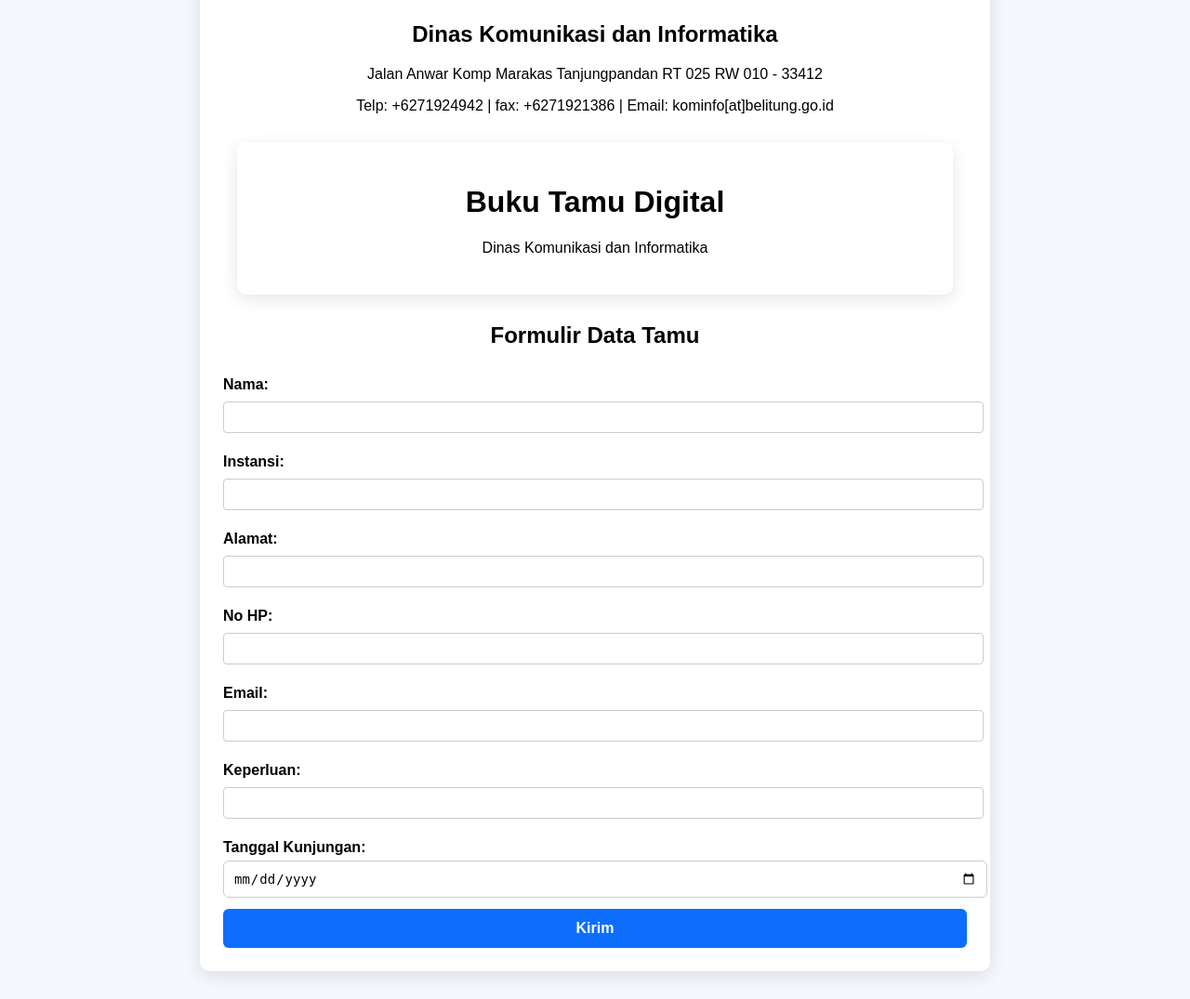
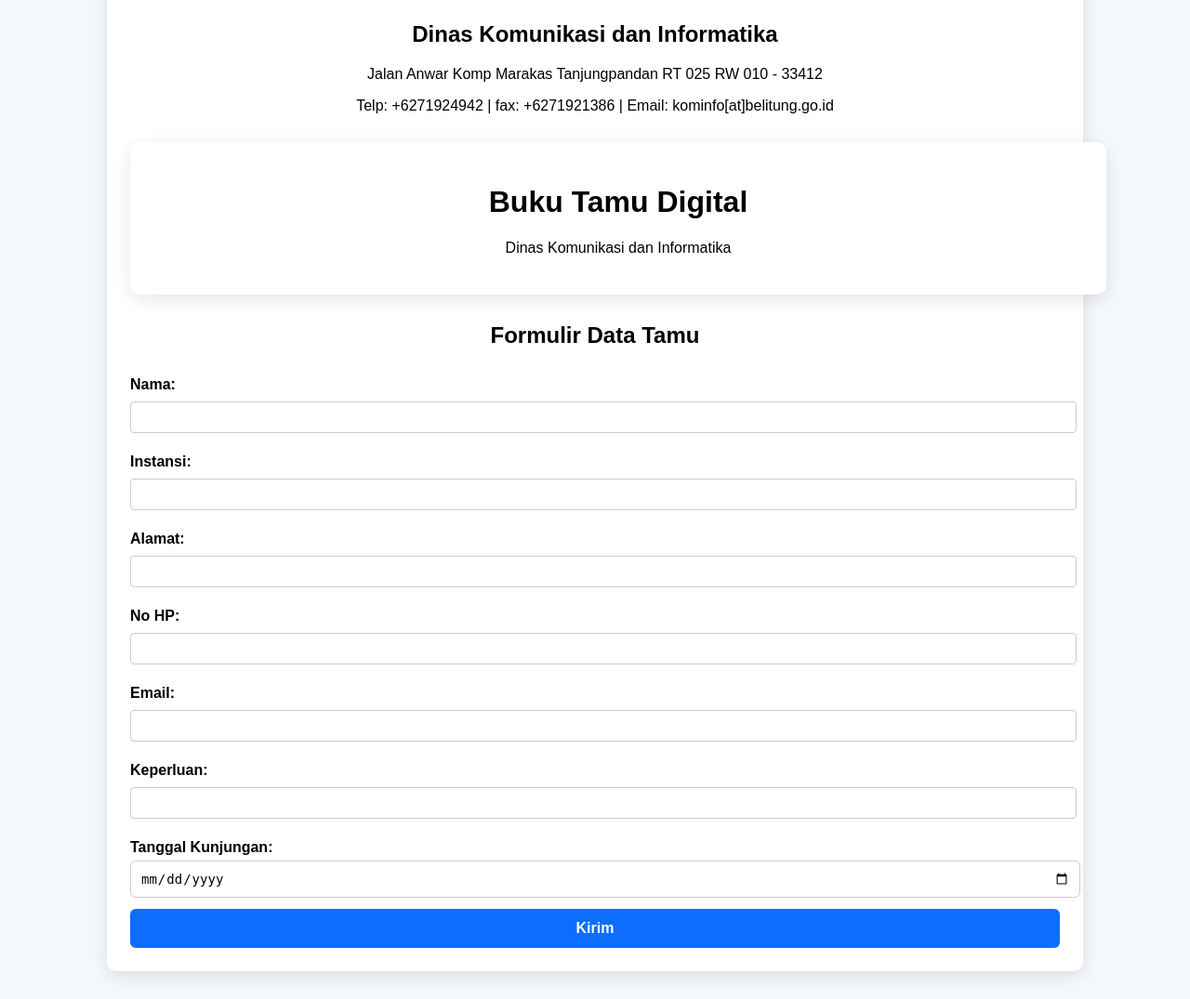
Before and after one commit to susifitrianti29-cmyk/bukutamu, a PHP site: page / in a window 1280 px wide. Shown: the part 356-1431 px from the top of the page at 93% size. Run offline with PHP 8.4, Linux system fonts and the light colour scheme.

Commit message:
Update style.css

```diff
--- a/style.css
+++ b/style.css
@@ -94,8 +94,8 @@ body {
 
 /* Container utama form */
 .container {
-  width: 90%;
-  max-width: 800px;
+  width: 100%;
+  max-width: 1000px;
   background: #ffffff;
   margin: 30px auto;
   padding: 25px;
```
